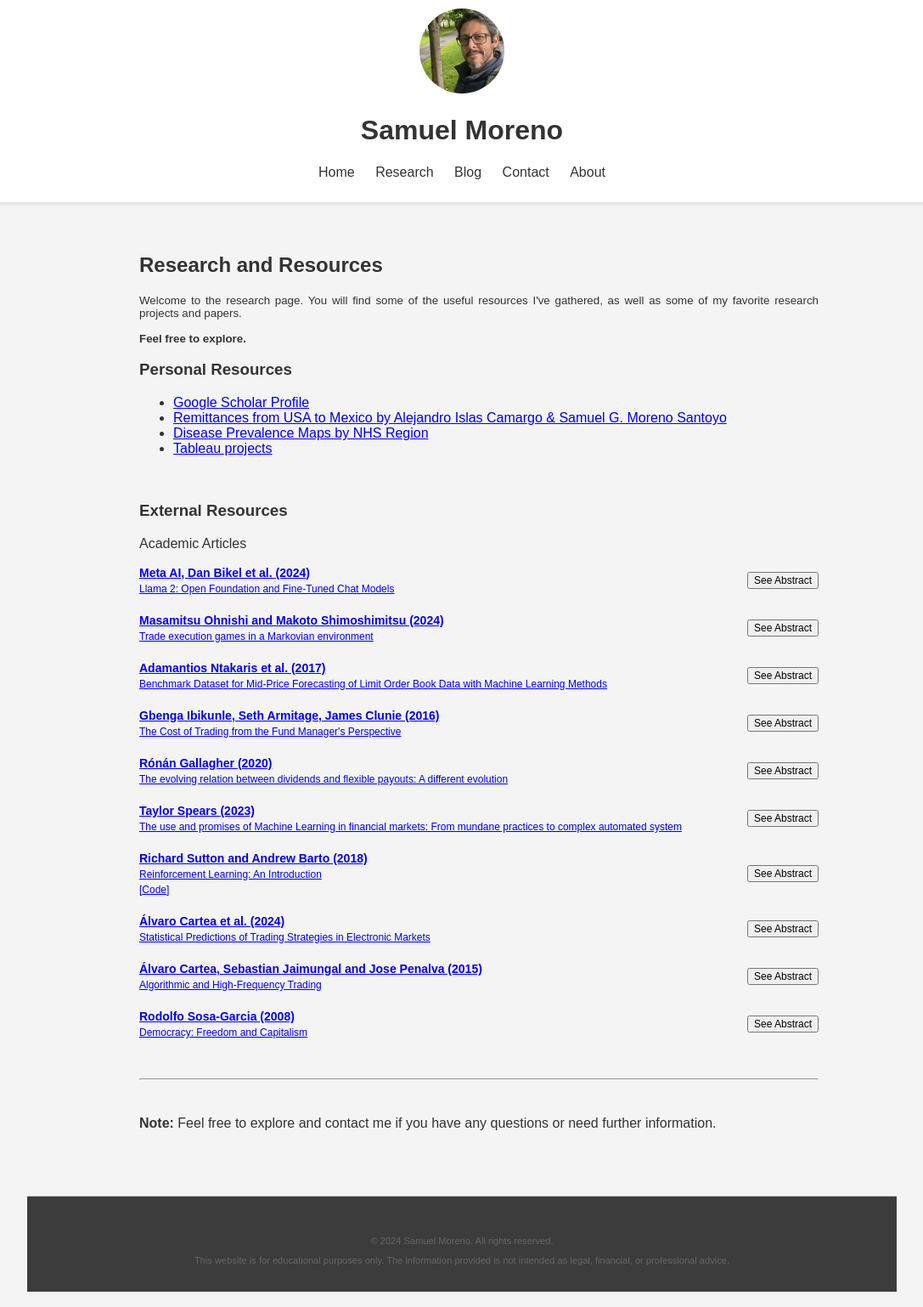
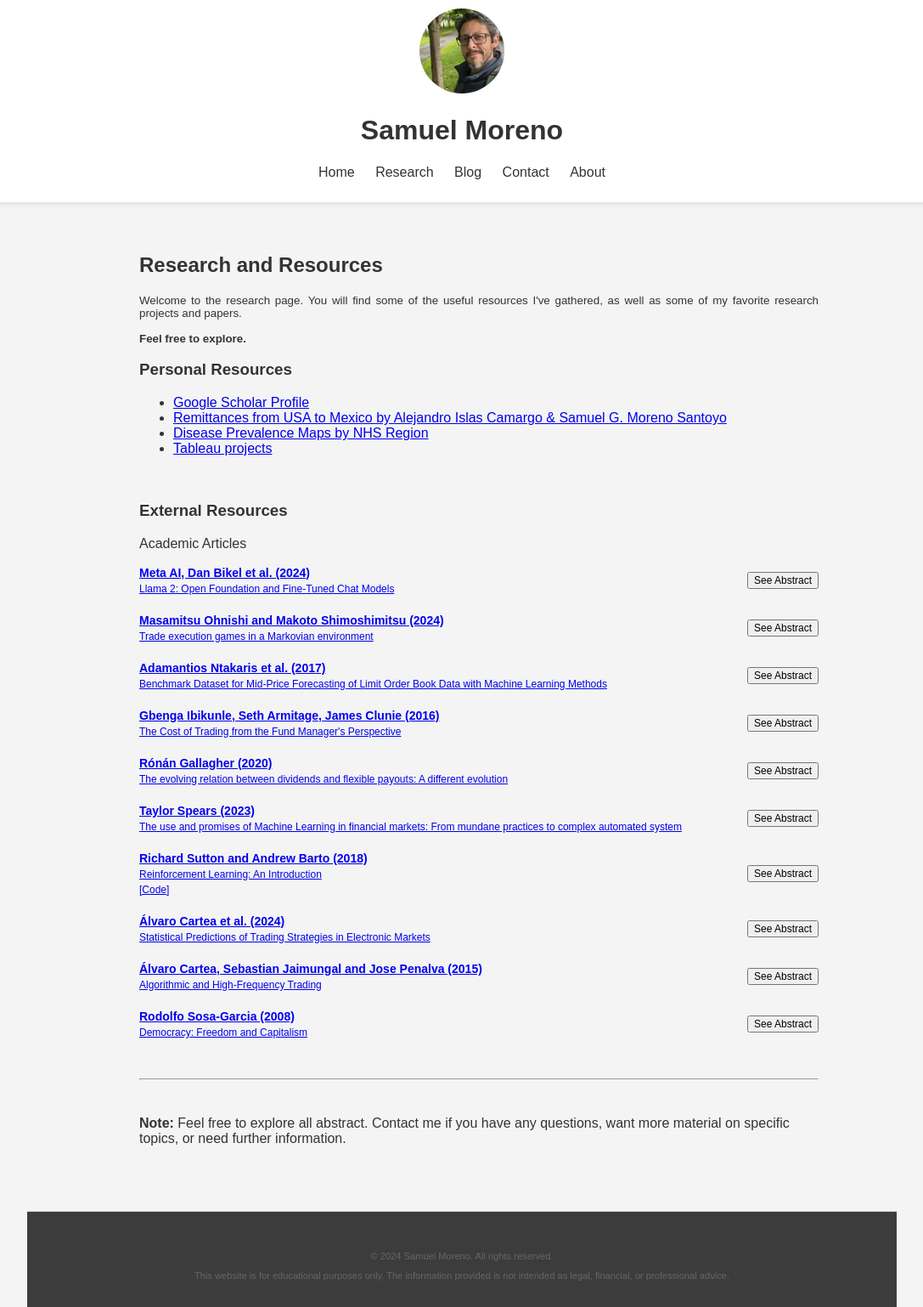
Before and after one commit to GregSom-MSc/GregSom-MSc.github.io, a Jekyll site: the page built from research.html, in a window 1280 px wide. Shown: the whole page at 85% size, without its empty margins (96-1183 px from the left). Built offline with Jekyll 4.4.1, drawn with Linux system fonts in a browser that asks for light colours.

Commit message:
Update research.html

```diff
--- a/research.html
+++ b/research.html
@@ -22,9 +22,13 @@ title: Research
         <h3>Personal Resources</h3>
         <ul>
             <div style="text-align: justify; font-size: smaller;"></div>
+
             <li><a href="https://scholar.google.com/citations?user=cXjzSawAAAAJ&hl=es" target="_blank">Google Scholar Profile</a></li>
+
             <li><a href="https://econoquantum.cucea.udg.mx/index.php/EQ/article/view/113" target="_blank">Remittances from USA to Mexico by Alejandro Islas Camargo & Samuel G. Moreno Santoyo</a></li>
+
             <li><a href="https://gregsom-msc.github.io/Bubble_Maps_SG23/" target="_blank">Disease Prevalence Maps by NHS Region</a></li>
+
             <li><a href="https://public.tableau.com/app/profile/samuel5241/vizzes" target="_blank">Tableau projects</a></li>
         </div>
         </ul>
@@ -42,7 +46,7 @@ title: Research
         <hr>
         <br>
 
-        <p><b>Note:</b> Feel free to explore and contact me if you have any questions or need further information.</p>
+        <p><b>Note:</b> Feel free to explore all abstract. Contact me if you have any questions, want more material on specific topics, or need further information.</p>
 
     </main>
 
```
